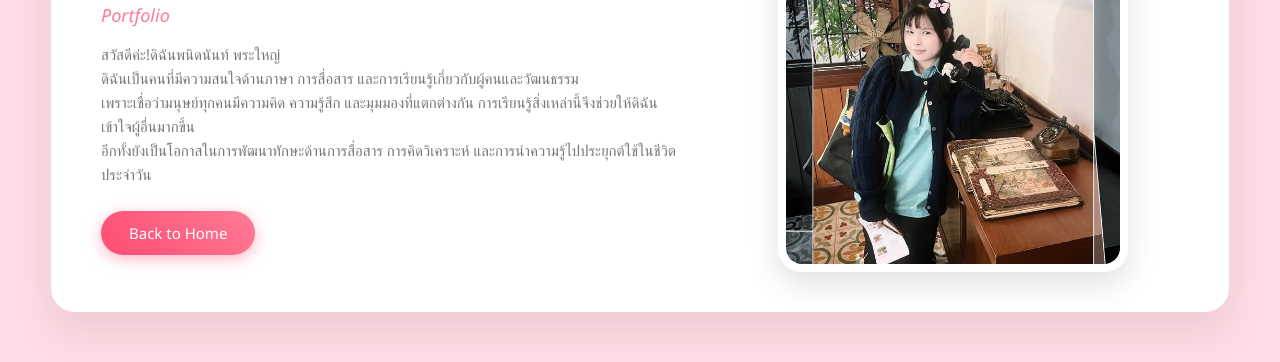
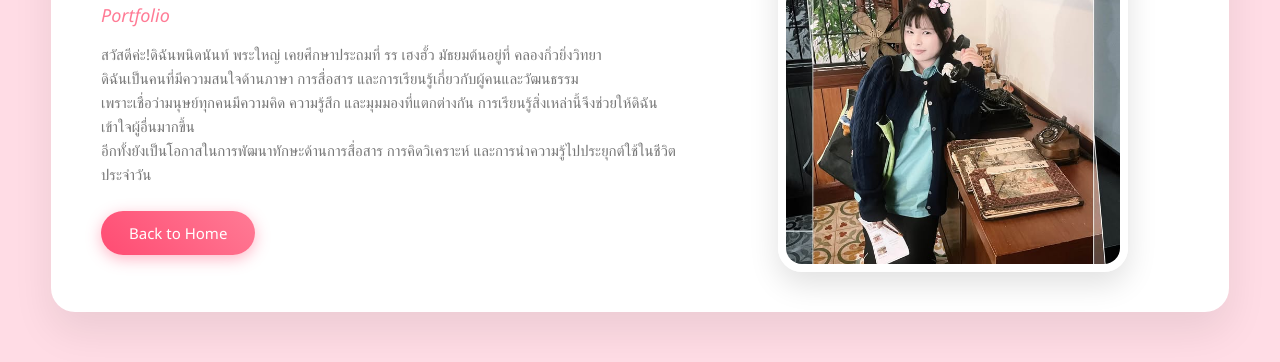
Before and after one commit to s37238/s37238, a plain HTML site: page about.html in a window 1280 px wide. Shown: the part 336-698 px from the top of the page. Drawn offline with Linux system fonts and the light colour scheme.

Commit message:
Update about.html

```diff
--- a/about.html
+++ b/about.html
@@ -22,7 +22,7 @@
             <div class="text-section">
                 <h1>About <span>Me</span></h1>
                 <p class="subtitle">Portfolio</p>
-                <p class="description">สวัสดีค่ะ!ดิฉันพนิดนันท์ พระใหญ่<br>
+                <p class="description">สวัสดีค่ะ!ดิฉันพนิดนันท์ พระใหญ่ เคยศึกษาประถมที่ รร เฮงฮั้ว มัธยมต้นอยู่ที่ คลองกิ่วยิ่งวิทยา<br>
                     ดิฉันเป็นคนที่มีความสนใจด้านภาษา การสื่อสาร และการเรียนรู้เกี่ยวกับผู้คนและวัฒนธรรม<br>
                     เพราะเชื่อว่ามนุษย์ทุกคนมีความคิด ความรู้สึก และมุมมองที่แตกต่างกัน การเรียนรู้สิ่งเหล่านี้จึงช่วยให้ดิฉันเข้าใจผู้อื่นมากขึ้น<br>
                     อีกทั้งยังเป็นโอกาสในการพัฒนาทักษะด้านการสื่อสาร การคิดวิเคราะห์ และการนำความรู้ไปประยุกต์ใช้ในชีวิตประจำวัน</p>
```
